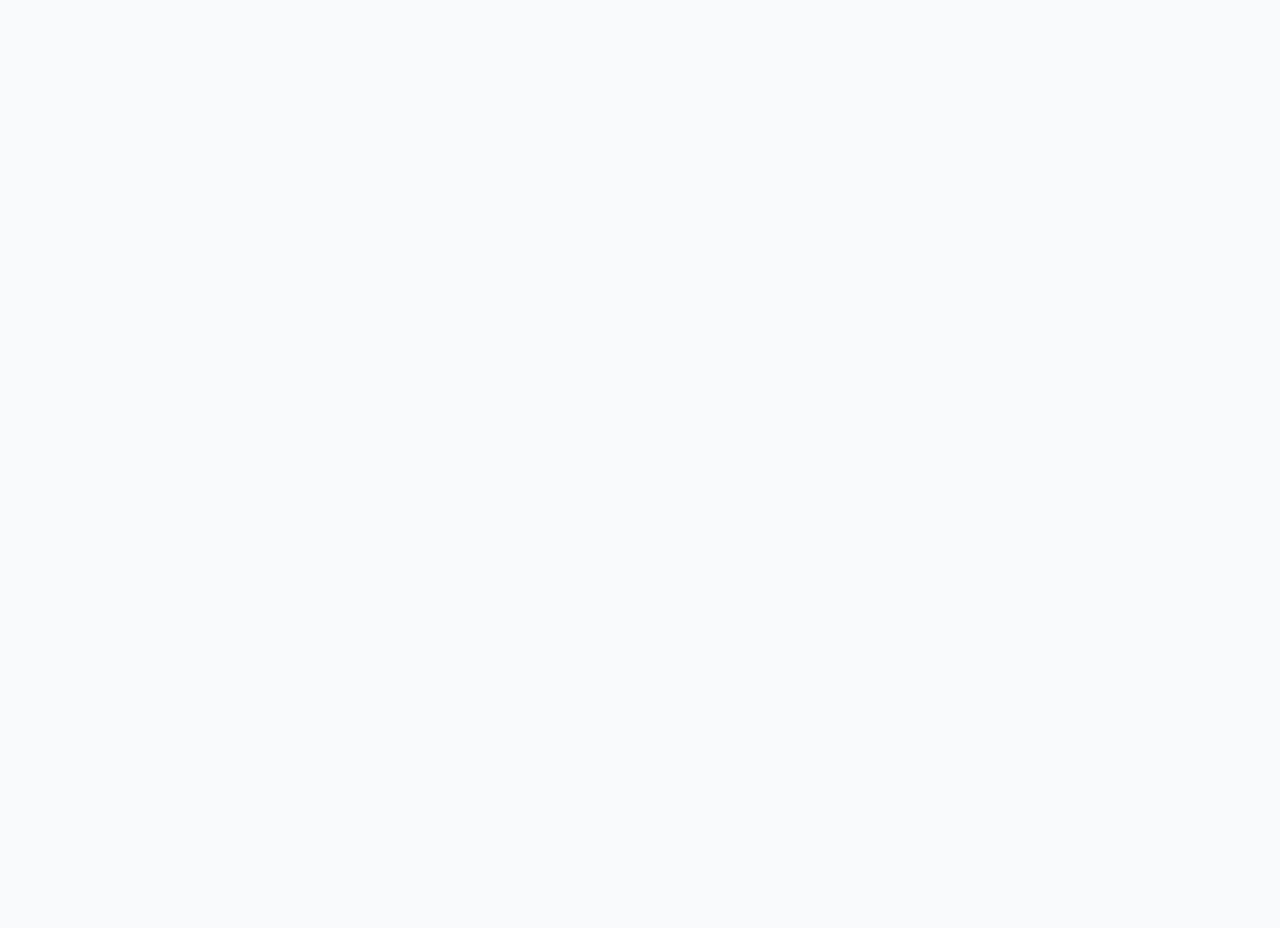
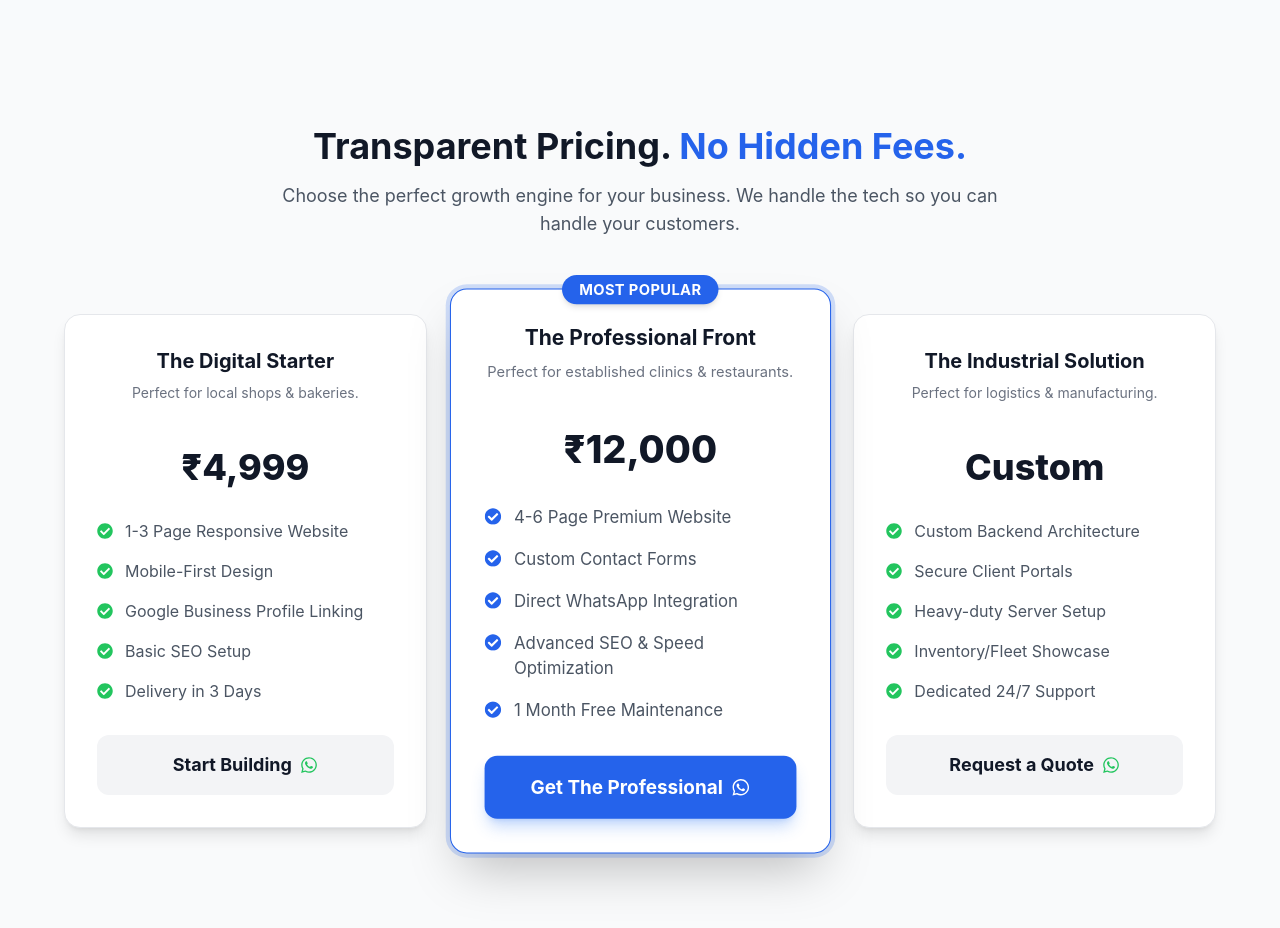
Before and after one commit to Whitedevilcoder/Brandrova, a React (Vite) app in the folder client/: page / in a window 1280 px wide. Shown: the part 2140-3068 px from the top of the page. Before the commit the page ends 2170 px from the top, so only its background shows below. Built offline with nearby package versions, Linux system fonts and the light colour scheme.

Commit message:
feat: add responsive pricing section with highlighted popular tier

```diff
--- a/client/src/App.jsx
+++ b/client/src/App.jsx
@@ -4,6 +4,7 @@ import Navbar from './components/Navbar';
 import Hero from './components/Hero';
 import ProblemSolution from './components/ProblemSolution';
 import Portfolio from './components/Portfolio';
+import Pricing from './components/Pricing';
 
 function App() {
   return (
@@ -12,6 +13,7 @@ function App() {
       <Hero />
       <ProblemSolution />
       <Portfolio />
+      <Pricing />
     </div>
   );
 }
--- /dev/null
+++ b/client/src/components/Pricing.jsx
@@ -0,0 +1,119 @@
+// src/components/Pricing.jsx
+import React from 'react';
+import { FaCheckCircle, FaWhatsapp } from 'react-icons/fa';
+
+const Pricing = () => {
+  const plans = [
+    {
+      name: 'The Digital Starter',
+      price: '₹4,999',
+      target: 'Perfect for local shops & bakeries.',
+      features: [
+        '1-3 Page Responsive Website',
+        'Mobile-First Design',
+        'Google Business Profile Linking',
+        'Basic SEO Setup',
+        'Delivery in 3 Days'
+      ],
+      isPopular: false,
+      ctaText: 'Start Building',
+      ctaLink: 'https://wa.me/919999999999?text=Hi,%20I%20want%20The%20Digital%20Starter%20package.'
+    },
+    {
+      name: 'The Professional Front',
+      price: '₹12,000',
+      target: 'Perfect for established clinics & restaurants.',
+      features: [
+        '4-6 Page Premium Website',
+        'Custom Contact Forms',
+        'Direct WhatsApp Integration',
+        'Advanced SEO & Speed Optimization',
+        '1 Month Free Maintenance'
+      ],
+      isPopular: true, // We will use this to highlight the middle card
+      ctaText: 'Get The Professional',
+      ctaLink: 'https://wa.me/919999999999?text=Hi,%20I%20want%20The%20Professional%20Front%20package.'
+    },
+    {
+      name: 'The Industrial Solution',
+      price: 'Custom',
+      target: 'Perfect for logistics & manufacturing.',
+      features: [
+        'Custom Backend Architecture',
+        'Secure Client Portals',
+        'Heavy-duty Server Setup',
+        'Inventory/Fleet Showcase',
+        'Dedicated 24/7 Support'
+      ],
+      isPopular: false,
+      ctaText: 'Request a Quote',
+      ctaLink: 'https://wa.me/919999999999?text=Hi,%20I%20need%20a%20custom%20Industrial%20Solution.'
+    }
+  ];
+
+  return (
+    <section id="pricing" className="py-24 bg-gray-50 dark:bg-brand-dark">
+      <div className="max-w-7xl mx-auto px-4 sm:px-6 lg:px-8">
+        <div className="text-center max-w-3xl mx-auto mb-16">
+          <h2 className="text-3xl md:text-4xl font-bold text-gray-900 dark:text-white mb-4">
+            Transparent Pricing. <span className="text-brand-primary">No Hidden Fees.</span>
+          </h2>
+          <p className="text-lg text-gray-600 dark:text-gray-400">
+            Choose the perfect growth engine for your business. We handle the tech so you can handle your customers.
+          </p>
+        </div>
+
+        <div className="grid md:grid-cols-3 gap-8 max-w-6xl mx-auto items-center">
+          {plans.map((plan, index) => (
+            <div
+              key={index}
+              className={`relative bg-white dark:bg-gray-800 rounded-2xl p-8 border ${
+                plan.isPopular
+                  ? 'border-brand-primary ring-4 ring-brand-primary/20 shadow-2xl scale-100 md:scale-105 z-10'
+                  : 'border-gray-200 dark:border-gray-700 shadow-lg'
+              } transition-all duration-300`}
+            >
+              {plan.isPopular && (
+                <div className="absolute top-0 left-1/2 -translate-x-1/2 -translate-y-1/2 bg-brand-primary text-white px-4 py-1 rounded-full text-sm font-bold tracking-wide shadow-md">
+                  MOST POPULAR
+                </div>
+              )}
+
+              <div className="text-center mb-8">
+                <h3 className="text-xl font-bold text-gray-900 dark:text-white mb-2">{plan.name}</h3>
+                <p className="text-sm text-gray-500 dark:text-gray-400 h-10">{plan.target}</p>
+                <div className="mt-6 flex justify-center items-baseline text-4xl font-extrabold text-gray-900 dark:text-white">
+                  {plan.price}
+                </div>
+              </div>
+
+              <ul className="space-y-4 mb-8">
+                {plan.features.map((feature, idx) => (
+                  <li key={idx} className="flex items-start text-gray-600 dark:text-gray-300">
+                    <FaCheckCircle className={`mt-1 mr-3 flex-shrink-0 ${plan.isPopular ? 'text-brand-primary' : 'text-brand-accent'}`} />
+                    <span className="text-sm md:text-base">{feature}</span>
+                  </li>
+                ))}
+              </ul>
+
+              <a
+                href={plan.ctaLink}
+                target="_blank"
+                rel="noreferrer"
+                className={`w-full py-4 rounded-xl font-bold text-lg transition-all flex items-center justify-center gap-2 ${
+                  plan.isPopular
+                    ? 'bg-brand-primary hover:bg-blue-700 text-white shadow-lg shadow-blue-500/30'
+                    : 'bg-gray-100 hover:bg-gray-200 dark:bg-gray-700 dark:hover:bg-gray-600 text-gray-900 dark:text-white'
+                }`}
+              >
+                {plan.ctaText} <FaWhatsapp className={plan.isPopular ? 'text-white' : 'text-brand-accent'} />
+              </a>
+            </div>
+          ))}
+        </div>
+      </div>
+    </section>
+  );
+};
+
+export default Pricing;
```
